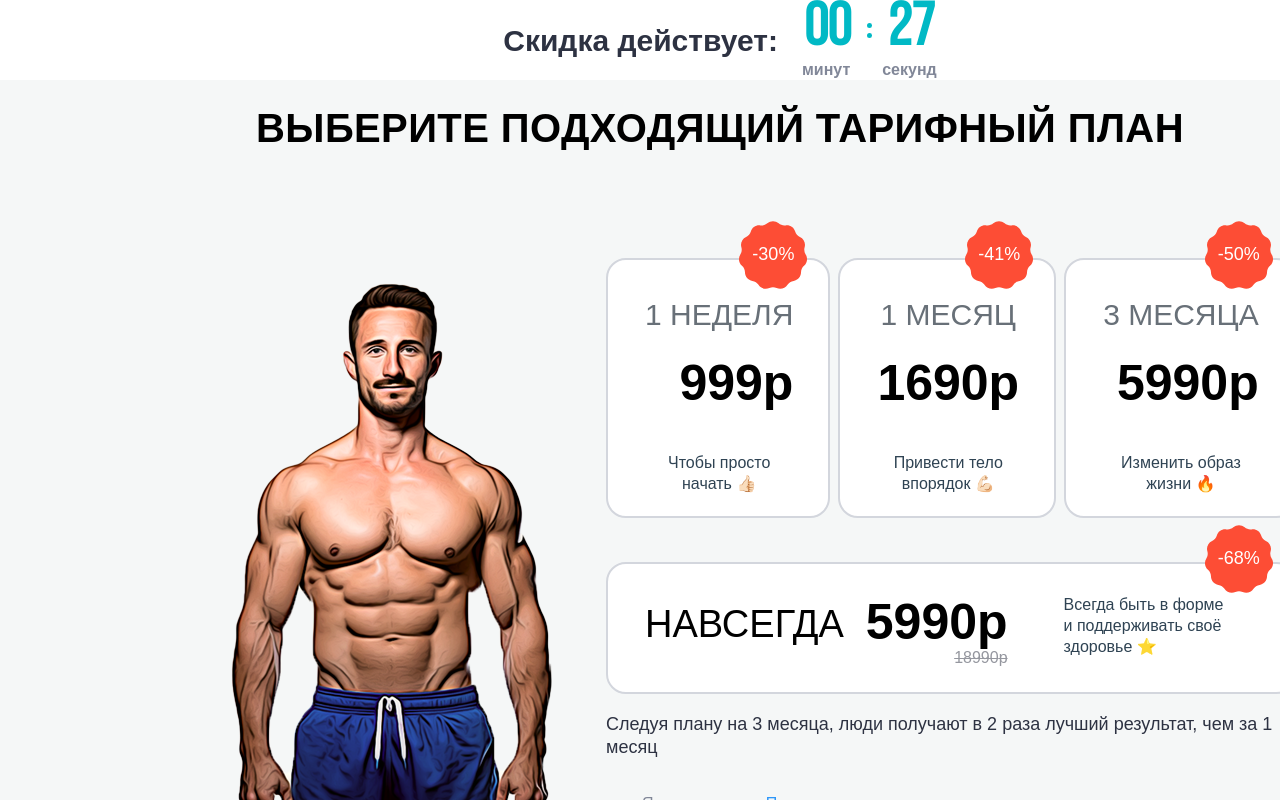
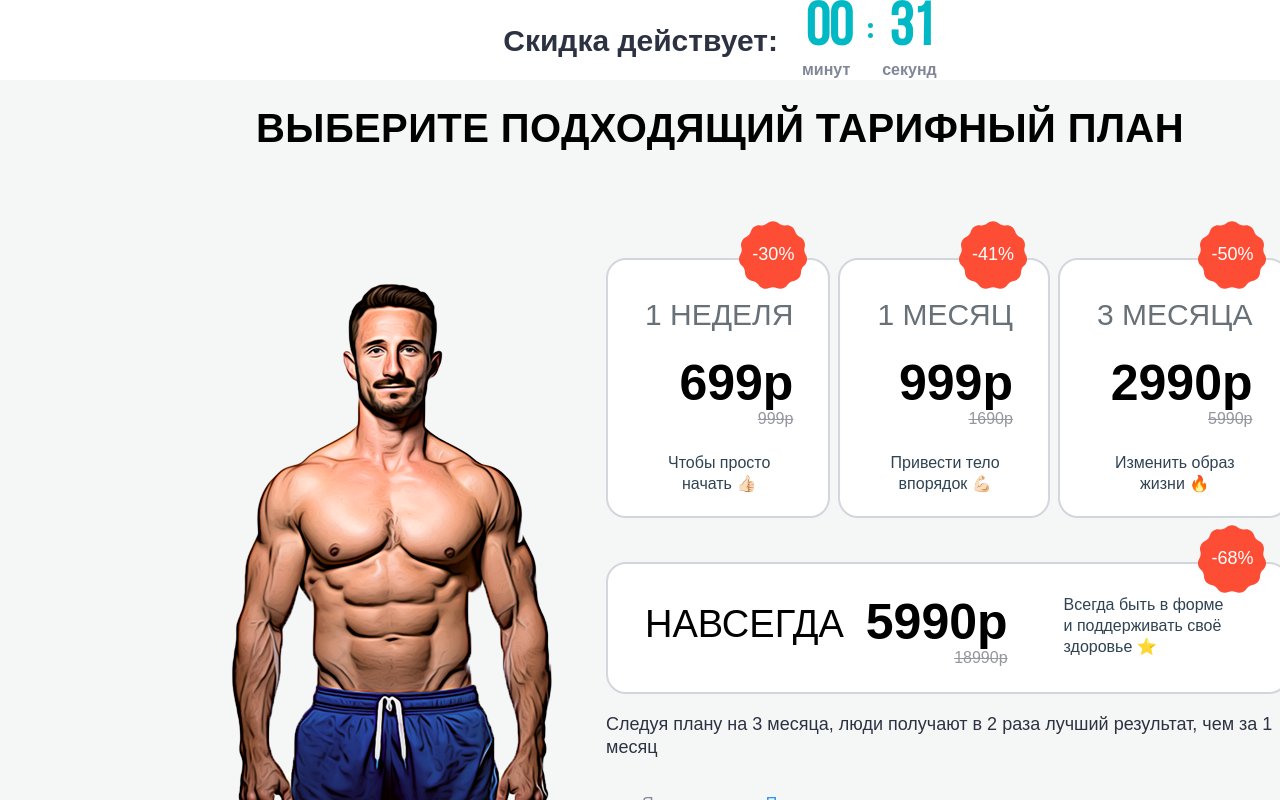
Before and after one commit to LenaRybinskova/sale_timer, a Next.js app: page / in a window 1280 px wide. Shown: the top 800 px of the page. Built offline with nearby package versions, Linux system fonts and the light colour scheme.

Commit message:
fix layout

```diff
--- a/src/common/components/Header.tsx
+++ b/src/common/components/Header.tsx
@@ -4,9 +4,9 @@ import { useTimerContext } from '@/common/utils/TimerProvider';
 import { useState, useEffect } from 'react';
 
 export default function Header() {
-    //console.log('ререндер Header');
+    console.log('ререндер Header');
 
-    const [timeLeft, setTimeLeft] = useState(32);
+    const [timeLeft, setTimeLeft] = useState(36);
     const { endTime, criticalTime, setEndTime, setCriticalTime } = useTimerContext();
 
     useEffect(() => {
```
Also changed, not shown: src/app/globals.css (+0 -10 lines).
